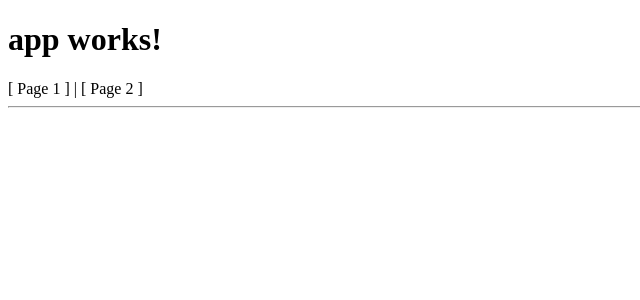
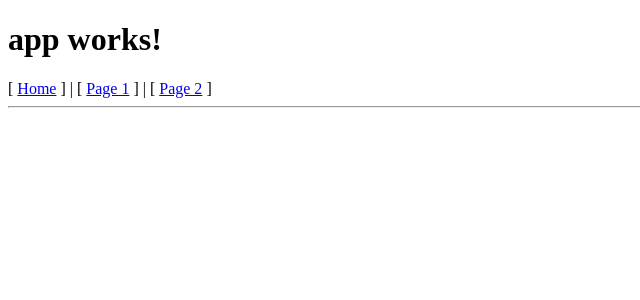
Before and after one commit to doggy8088/ng2-advanced, an Angular app: page / in a window 1280 px wide. Shown: the top 300 px of the page, without its empty margins (0-640 px from the left). Built offline with nearby package versions, Linux system fonts and the light colour scheme.

Commit message:
02 練習使用 routerLink 設定路由連結

```diff
--- a/src/app/app.component.html
+++ b/src/app/app.component.html
@@ -2,7 +2,9 @@
   {{title}}
 </h1>
 
-[ Page 1 ] | [ Page 2 ]
+[ <a routerLink="/">Home</a> ] |
+[ <a routerLink="/page1">Page 1</a> ] |
+[ <a routerLink="/page2">Page 2</a> ]
 
 <hr>
 
```
